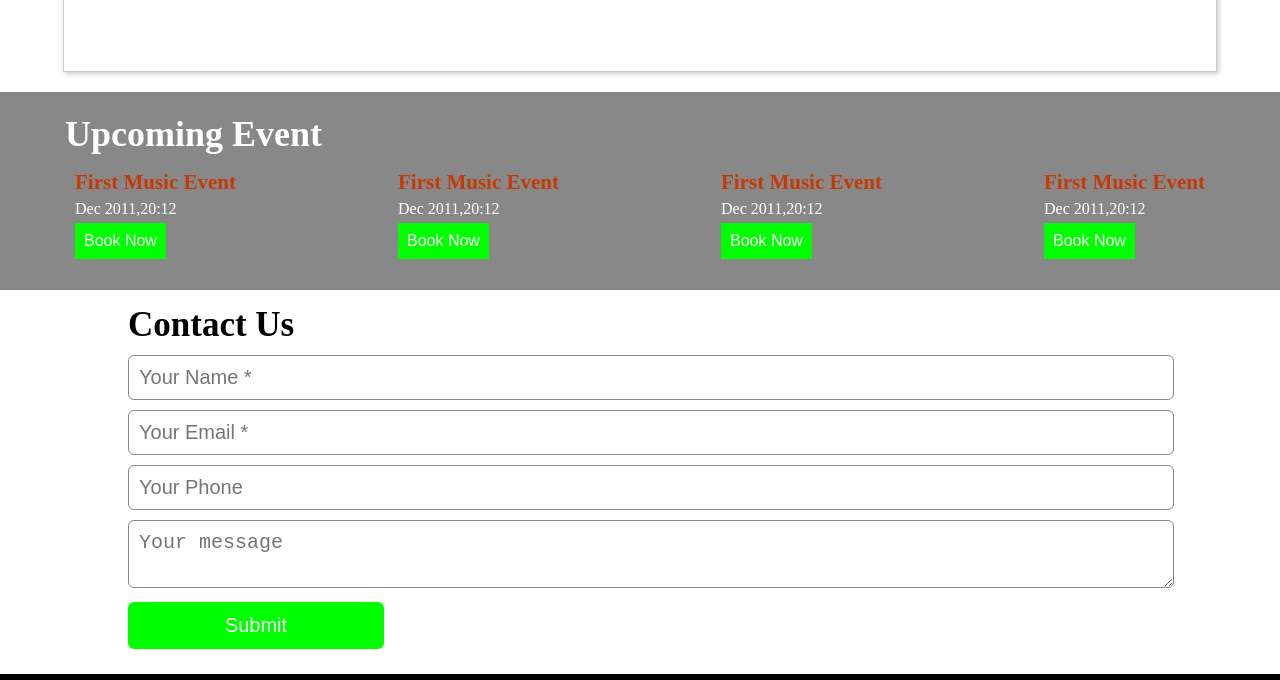
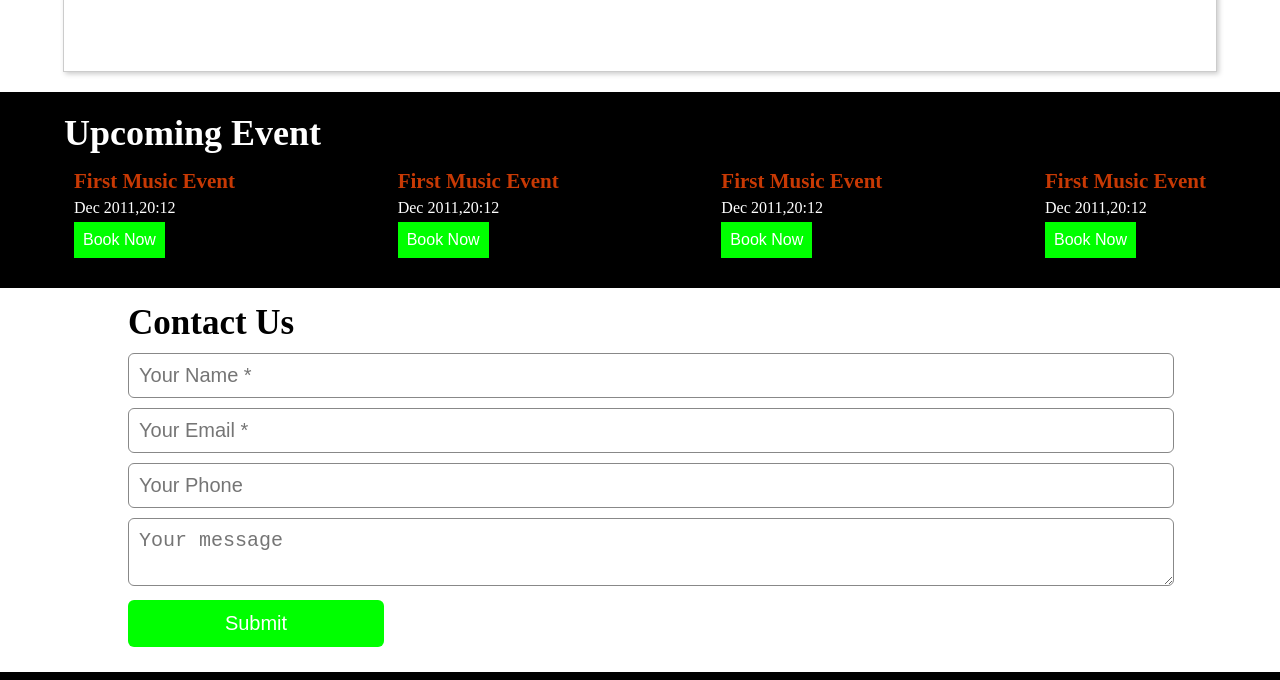
Before and after one commit to yash-03/band-template, a plain HTML site: page index.html in a window 1280 px wide. Shown: the part 1036-1716 px from the top of the page. Drawn offline with Linux system fonts and the light colour scheme.

Commit message:
change event background color

```diff
--- a/css/styles.css
+++ b/css/styles.css
@@ -251,8 +251,7 @@ a {
 .event {
   margin-top: 20px;
   padding: 20px 5%;
-  border: 1px solid #888;
-  background-color: #888;
+  background-color: #000;
   color: #fff;
 }
 .event > h2 {
```
